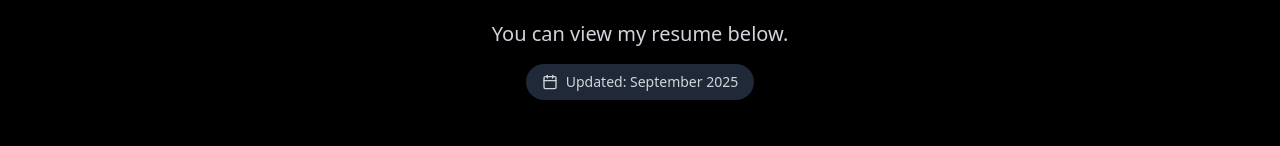
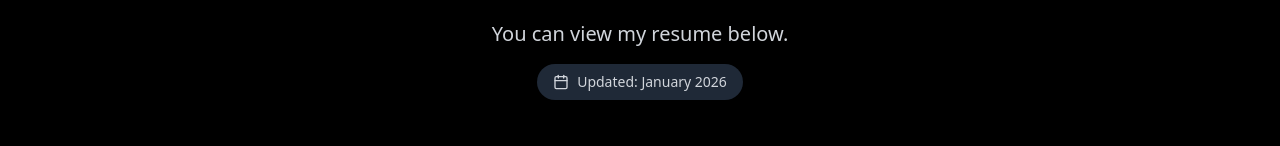
Before and after one commit to adil-w-khan/new-portfolio, a React (Vite) app: page /resume in a window 1280 px wide. Shown: the part 140-286 px from the top of the page. Built offline with nearby package versions, Linux system fonts and the light colour scheme.

Commit message:
update resume

```diff
--- a/src/pages/Resume.jsx
+++ b/src/pages/Resume.jsx
@@ -14,7 +14,7 @@ export default function ResumeSection() {
         {/* Last Updated Badge */}
         <div className="inline-flex items-center gap-2 bg-gray-800 rounded-full px-4 py-2 text-sm text-gray-300 mt-4">
           <Calendar className="w-4 h-4" />
-          Updated: September 2025
+          Updated: January 2026
         </div>
       </div>
 
```
